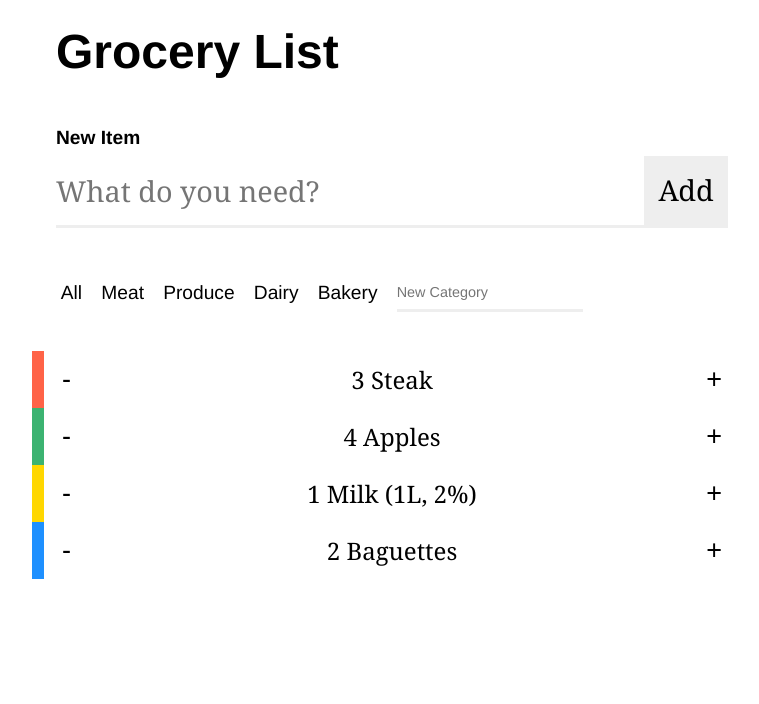
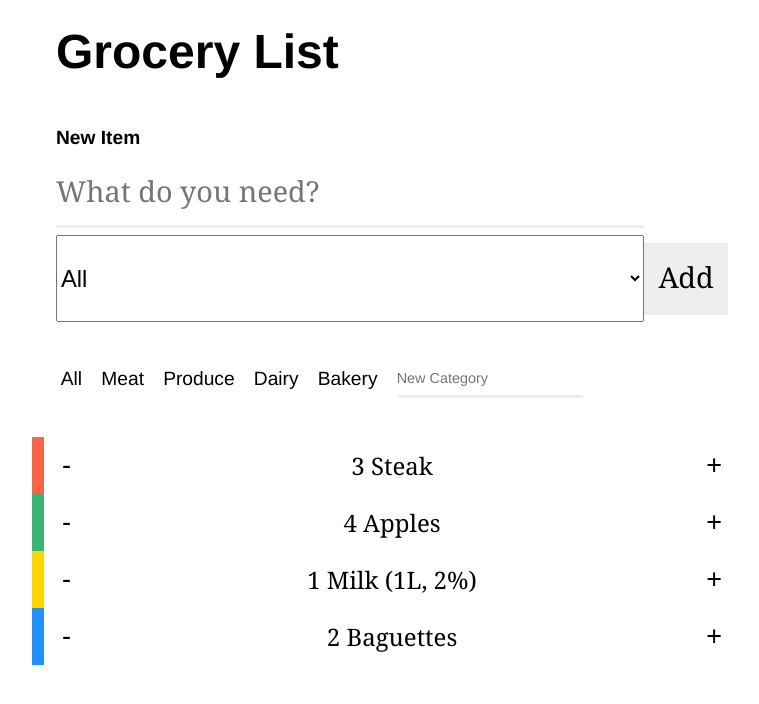
Before and after one commit to jessiicacmoore/react-grocery-list-part2, a React (Create React App) app in the folder grocery-list/: page / in a window 1280 px wide. Shown: the top 704 px of the page, without its empty margins (248-1007 px from the left). Built offline with nearby package versions, Linux system fonts and the light colour scheme; the HTML template or start-up script is replaced by a standard one.

Commit message:
Ability to select category when adding new item

```diff
--- a/grocery-list/src/App.js
+++ b/grocery-list/src/App.js
@@ -69,7 +69,7 @@ const App = () => {
       <header className="header">
         <h1>Grocery List</h1>
       </header>
-      <Form onSubmit={addItem}/>
+      <Form onSubmit={addItem} categories={filters}/>
       <Filters filters={filters} onSubmit={addFilter} applyFilter={applyFilter} />
       <List
         items={items}
--- a/grocery-list/src/Form.js
+++ b/grocery-list/src/Form.js
@@ -1,19 +1,25 @@
 import React, { useRef } from 'react';
+import FormOption from './FormOption';
 
-const Form = ({onSubmit}) => {
+const Form = ({onSubmit, categories}) => {
 
   const itemRef = useRef();
+  const categoryRef = useRef();
+
+  const optionElements = categories.map((category, i) => <FormOption key={i} category={category} /> )
+
   const handleSubmit = (e) => {
     e.preventDefault();
     const i = {
       name: itemRef.current.value,
-      type: 'all',
+      type: categoryRef.current.value,
       quantity: 1
     }
     if (i.name) {
       onSubmit(i);
       itemRef.current.value = '';
     }
+    console.log(categoryRef.current.value)
   }
 
   return (
@@ -21,6 +27,10 @@ const Form = ({onSubmit}) => {
      <label htmlFor="itemName" className="line-label">New Item</label>
      <div className="addnew">
        <input ref={itemRef} type="text" name="item" id="itemName" className="form-component inpt" placeholder="What do you need?" />
+       <br/>
+       <select ref={categoryRef} name="categories" id="">
+        {optionElements}
+       </select>
        <input type="submit" value="Add" className="form-component btn" />
      </div>
    </form>
--- /dev/null
+++ b/grocery-list/src/FormOption.js
@@ -0,0 +1,11 @@
+import React from 'react';
+
+const FormOption = ({category}) => {
+  const { name, value } = category;
+  return (
+    <option value={value}>{name}</option>
+  )
+
+}
+
+export default FormOption;
--- a/grocery-list/src/List.js
+++ b/grocery-list/src/List.js
@@ -11,7 +11,7 @@ const List = ({ items, incrementItem, decrementItem, selectedFilter }) => {
     } else {
       return (item.type === selectedFilter)
     }
-  }).map((item, i) => (
+    }).map((item, i) => (
       <ListItem
         key={i}
         item={item}
@@ -19,8 +19,6 @@ const List = ({ items, incrementItem, decrementItem, selectedFilter }) => {
         onDecrementClick={() => decrementItem(i)}
       />)
   );
-
-
 
   return (
     <ul id="shoppingList" className="shoppinglist">
```
